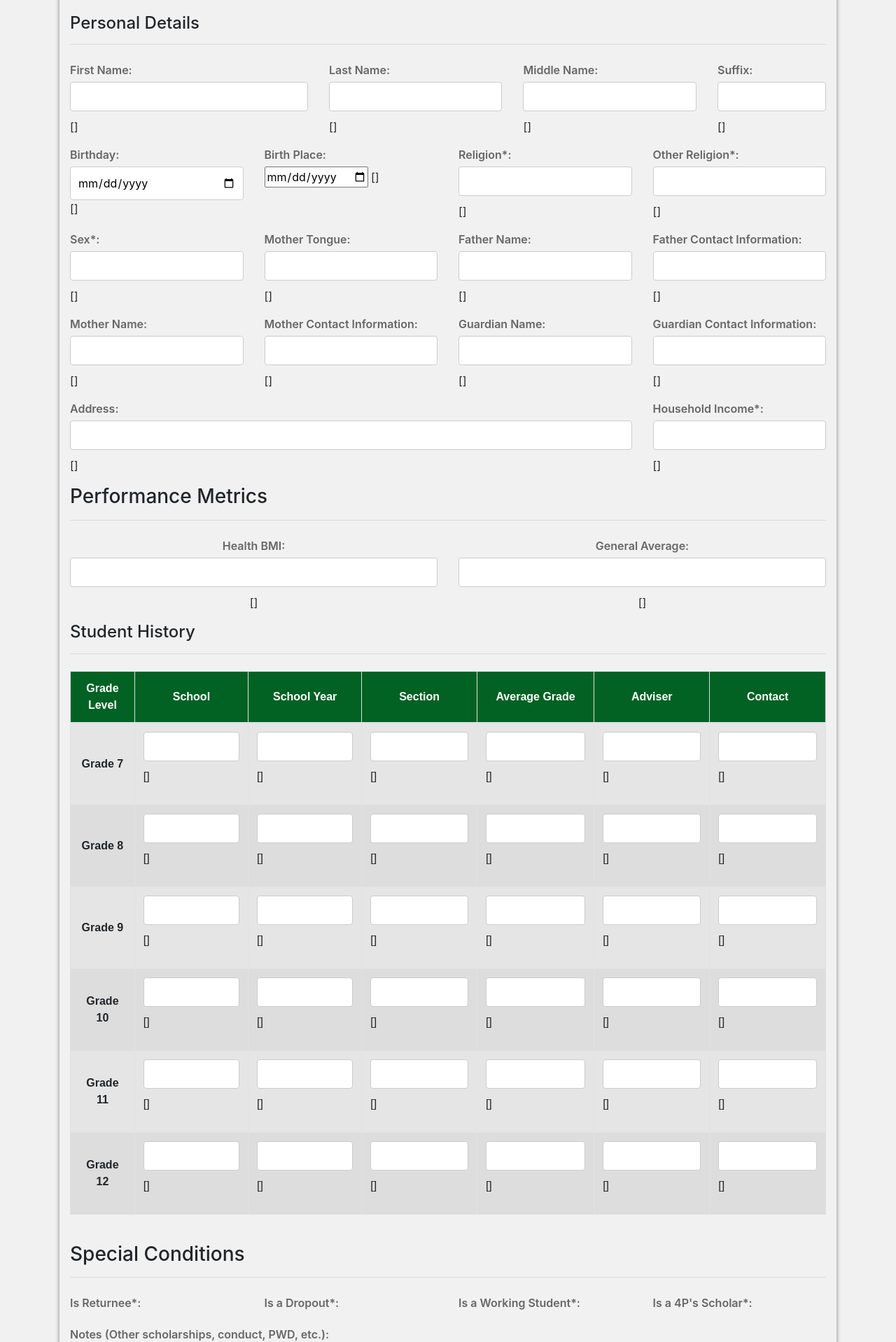
After one commit to Rafafi101/VRCNHS_SIMS, a Django app: template templates/students/add_student.html in a window 1280 px wide. The commit adds this page. Shown: the part 684-2602 px from the top of the page at 70% size. Run offline with Django 5.2, Linux system fonts and the light colour scheme; the template is opened without the code that fills it, so the values that code supplies are empty, except form fields; tables that the repository leaves empty hold one stand-in row (values such as "Sample post"); form fields are guessed from the names that the template uses; some libraries are stand-ins or nearby versions.

Commit message:
base edit and add students are working

```diff
--- a/SIMS/static/js/main.js
+++ b/SIMS/static/js/main.js
@@ -19,3 +19,12 @@ $.getScript("https://code.jquery.com/jquery-3.6.4.min.js", function() {
         });
     });
 });
+
+
+$(document).ready(function() {
+$('#datepicker').datepicker({
+    format: 'yyyy-mm-dd',
+    autoclose: true,
+    todayHighlight: true
+});
+});
--- a/students/urls.py
+++ b/students/urls.py
@@ -7,4 +7,5 @@ urlpatterns = [
     path('', views.index, name='students'),
     path('<int:lrn>', views.student, name='student'),
     path('edit/<int:lrn>', views.edit_student, name='edit_student'),
+    path('add/', views.add_student, name='add_student'),
 ]
--- /dev/null
+++ b/templates/students/add_student.html
@@ -0,0 +1,514 @@
+{% extends 'base.html' %}
+
+{% load static %}
+
+{% block title %} | Add Student {% endblock title %}
+
+{% block content %}
+  <!-- Breadcrumb -->
+  <section id="bc" class="mt-3">
+    <div class="container">
+      <nav aria-label="breadcrumb">
+        <ol class="breadcrumb">
+          <li class="breadcrumb-item"><a href="{% url 'students' %}">Students</a></li>
+          <li class="breadcrumb-item active">ADD Student</li>
+        </ol>
+      </nav>
+    </div>
+  </section>
+
+  <!-- Alerts -->
+  {% include 'partials/_alerts.html' %}
+
+  <div class="container">
+    <form method="POST">
+      {% csrf_token %}
+      {{ form.non_field_errors }}
+
+      <!-- Header -->
+      <div class="row box8">
+        <div class="col-sm-12 mt-5 mb-6 text-center">
+          <h2>Add Student Information</h2>
+            <center>
+              <div class="col-sm-3 form-group">
+                <label for="{{ form.LRN.id_for_label }}">LRN:</label>
+                {{ form.LRN }}
+                {{ form.LRN.errors }}
+              </div>
+            </center>
+          <br>
+        </div>
+
+        <!-- Academic Information -->
+        <div class="col-sm-12 mx-t5 mb-2">
+          <h3>Academic Information</h3>
+          <hr>
+        </div>
+        <div class="col-sm-6 form-group">
+          <label for="{{ form.gradelevel.id_for_label }}">Grade Level:</label>
+          {{ form.gradelevel }}
+          {{ form.gradelevel.errors }}
+        </div>
+        <div class="col-sm-6 form-group">
+          <label for="{{ form.classroom.id_for_label }}">Classroom:</label>
+          {{ form.classroom }}
+          {{ form.classroom.errors }}
+        </div>
+
+        <div class="col-sm-3 form-group">
+          <label for="{{ form.strand.id_for_label }}">Strand*:</label>
+          {{ form.strand }}
+          {{ form.strand.errors }}
+        </div>
+        <div class="col-sm-3 form-group">
+          <label for="{{ form.sem.id_for_label }}">Semester:</label>
+          {{ form.sem }}
+          {{ form.sem.errors }}
+        </div>
+        <div class="col-sm-3 form-group">
+          <label for="{{ form.status.id_for_label }}">Status:</label>
+          {{ form.status }}
+          {{ form.status.errors }}
+        </div>
+        <div class="col-sm-3 form-group">
+          <label for="{{ form.transfer_status.id_for_label }}">Transfer Status:</label>
+          {{ form.transfer_status }}
+          {{ form.transfer_status.errors }}
+        </div>
+
+        <!-- Personal Details -->
+        <div class="col-sm-12 mx-t5 mb-2">
+          <h4>Personal Details</h4>
+          <hr>
+        </div>
+
+        <div class="col-sm-4 form-group">
+          <label for="{{ form.first_name.id_for_label }}">First Name:</label>
+          {{ form.first_name }}
+          {{ form.first_name.errors }}
+        </div>
+        <div class="col-sm-3 form-group">
+          <label for="{{ form.last_name.id_for_label }}">Last Name:</label>
+          {{ form.last_name }}
+          {{ form.last_name.errors }}
+        </div>
+        <div class="col-sm-3 form-group">
+          <label for="{{ form.middle_name.id_for_label }}">Middle Name:</label>
+          {{ form.middle_name }}
+          {{ form.middle_name.errors }}
+        </div>
+        <div class="col-sm-2 form-group">
+          <label for="{{ form.suffix_name.id_for_label }}">Suffix:</label>
+          {{ form.suffix_name }}
+          {{ form.suffix_name.errors }}
+        </div>
+
+        <div class="col-sm-3 form-group">
+          <label for="{{ form.birthday.id_for_label }}">Birthday:</label>
+          <div class="birthday-input">
+            <input type="date" id="{{ form.birthday.id_for_label }}" name="{{ form.birthday.html_name }}" value="{{ form.instance.birthday|date:'Y-m-d' }}">
+          </div>
+          {{ form.birthday.errors }}
+        </div>
+
+
+        <div class="col-sm-3 form-group">
+          <label for="{{ form.birth_place.id_for_label }}">Birth Place:</label>
+          {{ form.birth_place }}
+          {{ form.birth_place.errors }}
+        </div>
+
+        <div class="col-sm-3 form-group">
+          <label for="{{ form.religion.id_for_label }}">Religion*:</label>
+          {{ form.religion }}
+          {{ form.religion.errors }}
+        </div>
+        <div class="col-sm-3 form-group">
+          <label for="{{ form.other_religion.id_for_label }}">Other Religion*:</label>
+          {{ form.other_religion }}
+          {{ form.other_religion.errors }}
+        </div>
+
+        <div class="col-sm-3 form-group">
+          <label for="{{ form.sex.id_for_label }}">Sex*:</label>
+          {{ form.sex }}
+          {{ form.sex.errors }}
+        </div>
+        <div class="col-sm-3 form-group">
+          <label for="{{ form.mother_tongue.id_for_label }}">Mother Tongue:</label>
+          {{ form.mother_tongue }}
+          {{ form.mother_tongue.errors }}
+        </div>
+
+        <div class="col-sm-3 form-group">
+          <label for="{{ form.father_name.id_for_label }}">Father Name:</label>
+          {{ form.father_name }}
+          {{ form.father_name.errors }}
+        </div>
+        <div class="col-sm-3 form-group">
+          <label for="{{ form.father_contact.id_for_label }}">Father Contact Information:</label>
+          {{ form.father_contact }}
+          {{ form.father_contact.errors }}
+        </div>
+        <div class="col-sm-3 form-group">
+          <label for="{{ form.mother_name.id_for_label }}">Mother Name:</label>
+          {{ form.mother_name }}
+          {{ form.mother_name.errors }}
+        </div>
+        <div class="col-sm-3 form-group">
+          <label for="{{ form.mother_contact.id_for_label }}">Mother Contact Information:</label>
+          {{ form.mother_contact }}
+          {{ form.mother_contact.errors }}
+        </div>
+
+        <div class="col-sm-3 form-group">
+          <label for="{{ form.guardian_name.id_for_label }}">Guardian Name:</label>
+          {{ form.guardian_name }}
+          {{ form.guardian_name.errors }}
+        </div>
+        <div class="col-sm-3 form-group">
+          <label for="{{ form.guardian_contact.id_for_label }}">Guardian Contact Information:</label>
+          {{ form.guardian_contact }}
+          {{ form.guardian_contact.errors }}
+        </div>
+
+        <div class="col-sm-9 form-group">
+          <label for="{{ form.address.id_for_label }}">Address:</label>
+          {{ form.address }}
+          {{ form.address.errors }}
+        </div>
+        <div class="col-sm-3 form-group">
+          <label for="{{ form.household_income.id_for_label }}">Household Income*:</label>
+          {{ form.household_income }}
+          {{ form.household_income.errors }}
+        </div>
+
+        <!-- Performance Metrics -->
+        <div class="col-sm-12 mx-t5 mb-2">
+          <h3>Performance Metrics</h3>
+          <hr>
+        </div>
+        <div class="col-sm-6 form-group text-center">
+          <label for="{{ form.health_bmi.id_for_label }}">Health BMI:</label>
+          {{ form.health_bmi }}
+          {{ form.health_bmi.errors }}
+        </div>
+        <div class="col-sm-6 form-group text-center">
+          <label for="{{ form.general_average.id_for_label }}">General Average:</label>
+          {{ form.general_average }}
+          {{ form.general_average.errors }}
+        </div>
+
+        <!-- Student History -->
+        <div class="col-sm-12 mx-t5 mb-2">
+            <h4>Student History</h4>
+            <hr>
+          </div>
+          <div class="container">
+            <div class="table-responsive">
+              <table class="table table-striped table-bordered">
+                <thead>
+                  <tr>
+                    <th class="text-center align-middle">Grade Level</th>
+                    <th class="text-center align-middle">School</th>
+                    <th class="text-center align-middle">School Year</th>
+                    <th class="text-center align-middle">Section</th>
+                    <th class="text-center align-middle">Average Grade</th>
+                    <th class="text-center align-middle">Adviser</th>
+                    <th class="text-center align-middle">Contact</th>
+                  </tr>
+                </thead>
+                <tbody>
+                    <!-- Grade 7 HISTORY -->
+                    <tr>
+                      <td class="text-center align-middle"><strong>Grade 7</strong></td>
+                      <td>
+                        <div class="form-group">
+                          {{ form.g7_school }}
+                          {{ form.g7_school.errors }}
+                        </div>
+                      </td>
+                      <td>
+                        <div class="form-group">
+                          {{ form.g7_schoolYear }}
+                          {{ form.g7_schoolYear.errors }}
+                        </div>
+                      </td>
+                      <td>
+                        <div class="form-group">
+                          {{ form.g7_section }}
+                          {{ form.g7_section.errors }}
+                        </div>
+                      </td>
+                      <td>
+                        <div class="form-group">
+                          {{ form.g7_general_average }}
+                          {{ form.g7_general_average.errors }}
+                        </div>
+                      </td>
+                      <td>
+                        <div class="form-group">
+                          {{ form.g7_adviser }}
+                          {{ form.g7_adviser.errors }}
+                        </div>
+                      </td>
+                      <td>
+                        <div class="form-group">
+                          {{ form.g7_adviserContact }}
+                          {{ form.g7_adviserContact.errors }}
+                        </div>
+                      </td>
+                    </tr>
+
+                    <!-- Grade 8 HISTORY -->
+                    <tr>
+                      <td class="text-center align-middle"><strong>Grade 8</strong></td>
+                      <td>
+                        <div class="form-group">
+                          {{ form.g8_school }}
+                          {{ form.g8_school.errors }}
+                        </div>
+                      </td>
+                      <td>
+                        <div class="form-group">
+                          {{ form.g8_schoolYear }}
+                          {{ form.g8_schoolYear.errors }}
+                        </div>
+                      </td>
+                      <td>
+                        <div class="form-group">
+                          {{ form.g8_section }}
+                          {{ form.g8_section.errors }}
+                        </div>
+                      </td>
+                      <td>
+                        <div class="form-group">
+                          {{ form.g8_general_average }}
+                          {{ form.g8_general_average.errors }}
+                        </div>
+                      </td>
+                      <td>
+                        <div class="form-group">
+                          {{ form.g8_adviser }}
+                          {{ form.g8_adviser.errors }}
+                        </div>
+                      </td>
+                      <td>
+                        <div class="form-group">
+                          {{ form.g8_adviserContact }}
+                          {{ form.g8_adviserContact.errors }}
+                        </div>
+                      </td>
+                    </tr>
+
+                    <!-- Grade 9 HISTORY -->
+                    <tr>
+                      <td class="text-center align-middle"><strong>Grade 9</strong></td>
+                      <td>
+                        <div class="form-group">
+                          {{ form.g9_school }}
+                          {{ form.g9_school.errors }}
+                        </div>
+                      </td>
+                      <td>
+                        <div class="form-group">
+                          {{ form.g9_schoolYear }}
+                          {{ form.g9_schoolYear.errors }}
+                        </div>
+                      </td>
+                      <td>
+                        <div class="form-group">
+                          {{ form.g9_section }}
+                          {{ form.g9_section.errors }}
+                        </div>
+                      </td>
+                      <td>
+                        <div class="form-group">
+                          {{ form.g9_general_average }}
+                          {{ form.g9_general_average.errors }}
+                        </div>
+                      </td>
+                      <td>
+                        <div class="form-group">
+                          {{ form.g9_adviser }}
+                          {{ form.g9_adviser.errors }}
+                        </div>
+                      </td>
+                      <td>
+                        <div class="form-group">
+                          {{ form.g9_adviserContact }}
+                          {{ form.g9_adviserContact.errors }}
+                        </div>
+                      </td>
+                    </tr>
+
+                    <!-- Grade 10 HISTORY -->
+                    <tr>
+                      <td class="text-center align-middle"><strong>Grade 10</strong></td>
+                      <td>
+                        <div class="form-group">
+                          {{ form.g10_school }}
+                          {{ form.g10_school.errors }}
+                        </div>
+                      </td>
+                      <td>
+                        <div class="form-group">
+                          {{ form.g10_schoolYear }}
+                          {{ form.g10_schoolYear.errors }}
+                        </div>
+                      </td>
+                      <td>
+                        <div class="form-group">
+                          {{ form.g10_section }}
+                          {{ form.g10_section.errors }}
+                        </div>
+                      </td>
+                      <td>
+                        <div class="form-group">
+                          {{ form.g10_general_average }}
+                          {{ form.g10_general_average.errors }}
+                        </div>
+                      </td>
+                      <td>
+                        <div class="form-group">
+                          {{ form.g10_adviser }}
+                          {{ form.g10_adviser.errors }}
+                        </div>
+                      </td>
+                      <td>
+                        <div class="form-group">
+                          {{ form.g10_adviserContact }}
+                          {{ form.g10_adviserContact.errors }}
+                        </div>
+                      </td>
+                    </tr>
+
+                    <!-- Grade 11 HISTORY -->
+                    <tr>
+                      <td class="text-center align-middle"><strong>Grade 11</strong></td>
+                      <td>
+                        <div class="form-group">
+                          {{ form.g11_school }}
+                          {{ form.g11_school.errors }}
+                        </div>
+                      </td>
+                      <td>
+                        <div class="form-group">
+                          {{ form.g11_schoolYear }}
+                          {{ form.g11_schoolYear.errors }}
+                        </div>
+                      </td>
+                      <td>
+                        <div class="form-group">
+                          {{ form.g11_section }}
+                          {{ form.g11_section.errors }}
+                        </div>
+                      </td>
+                      <td>
+                        <div class="form-group">
+                          {{ form.g11_general_average }}
+                          {{ form.g11_general_average.errors }}
+                        </div>
+                      </td>
+                      <td>
+                        <div class="form-group">
+                          {{ form.g11_adviser }}
+                          {{ form.g11_adviser.errors }}
+                        </div>
+                      </td>
+                      <td>
+                        <div class="form-group">
+                          {{ form.g11_adviserContact }}
+                          {{ form.g11_adviserContact.errors }}
+                        </div>
+                      </td>
+                    </tr>
+
+                    <!-- Grade 12 HISTORY -->
+                    <tr>
+                      <td class="text-center align-middle"><strong>Grade 12</strong></td>
+                      <td>
+                        <div class="form-group">
+                          {{ form.g12_school }}
+                          {{ form.g12_school.errors }}
+                        </div>
+                      </td>
+                      <td>
+                        <div class="form-group">
+                          {{ form.g12_schoolYear }}
+                          {{ form.g12_schoolYear.errors }}
+                        </div>
+                      </td>
+                      <td>
+                        <div class="form-group">
+                          {{ form.g12_section }}
+                          {{ form.g12_section.errors }}
+                        </div>
+                      </td>
+                      <td>
+                        <div class="form-group">
+                          {{ form.g12_general_average }}
+                          {{ form.g12_general_average.errors }}
+                        </div>
+                      </td>
+                      <td>
+                        <div class="form-group">
+                          {{ form.g12_adviser }}
+                          {{ form.g12_adviser.errors }}
+                        </div>
+                      </td>
+                      <td>
+                        <div class="form-group">
+                          {{ form.g12_adviserContact }}
+                          {{ form.g12_adviserContact.errors }}
+                        </div>
+                      </td>
+                    </tr>
+                </tbody>
+              </table>
+            </div>
+          </div>
+
+        <!-- Special Conditions -->
+        <div class="col-sm-12 mx-t5 mb-2">
+          <br>
+          <h3>Special Conditions</h3>
+          <hr>
+        </div>
+        <div class="col-sm-3 form-group">
+          <label for="{{ form.is_returnee.id_for_label }}">Is Returnee*:</label>
+          {{ form.is_returnee }}
+          {{ form.is_returnee.errors }}
+        </div>
+        <div class="col-sm-3 form-group">
+          <label for="{{ form.is_dropout.id_for_label }}">Is a Dropout*:</label>
+          {{ form.is_dropout }}
+          {{ form.is_dropout.errors }}
+        </div>
+        <div class="col-sm-3 form-group">
+          <label for="{{ form.is_working_student.id_for_label }}">Is a Working Student*:</label>
+          {{ form.is_working_student }}
+          {{ form.is_working_student.errors }}
+        </div>
+        <div class="col-sm-3 form-group">
+          <label for="{{ form.is_4ps.id_for_label }}">Is a 4P's Scholar*:</label>
+          {{ form.is_4ps }}
+          {{ form.is_4ps.errors }}
+        </div>
+
+        <!-- New Notes Field -->
+        <div class="col-sm-12 form-group">
+          <label for="{{ form.notes.id_for_label }}">Notes (Other scholarships, conduct, PWD, etc.):</label>
+          {{ form.notes }}
+          {{ form.notes.errors }}
+        </div>
+
+        <!-- Submit Button -->
+        <div class="col-sm-12 form-group mt-4 text-center">
+          <button class="btn btn-primary btn-lg" type="submit" style="font-size: 14px;">Add</button>
+        </div>
+      </div>
+    </form>
+  </div>
+<br>
+{% endblock %}
--- a/templates/students/edit_student.html
+++ b/templates/students/edit_student.html
@@ -108,9 +108,12 @@
 
         <div class="col-sm-3 form-group">
           <label for="{{ form.birthday.id_for_label }}">Birthday:</label>
-          <input type="date" id="{{ form.birthday.id_for_label }}" name="{{ form.birthday.html_name }}" value="{{ form.instance.birthday|date:'Y-m-d' }}">
+          <div class="birthday-input">
+            <input type="date" id="{{ form.birthday.id_for_label }}" name="{{ form.birthday.html_name }}" value="{{ form.instance.birthday|date:'Y-m-d' }}">
+          </div>
           {{ form.birthday.errors }}
         </div>
+
         <div class="col-sm-3 form-group">
           <label for="{{ form.birth_place.id_for_label }}">Birth Place:</label>
           {{ form.birth_place }}
--- a/templates/students/students.html
+++ b/templates/students/students.html
@@ -77,8 +77,7 @@
                 <h1 class="dynamic-text"><b>Create Student</b></h1>
                 <h6>You may manually add a student here.</h6>
                 <br>
-                {% comment %} {% url 'add_student' %} {% endcomment %}
-                <form action="#" method="get">
+                <form action="{% url 'add_student' %}" method="get">
                     <button type="submit" class="btn btn-primary">
                         Add Student
                     </button>
```
Also changed, not shown: students/forms.py (+55 -3 lines), students/views.py (+26 -4 lines).
